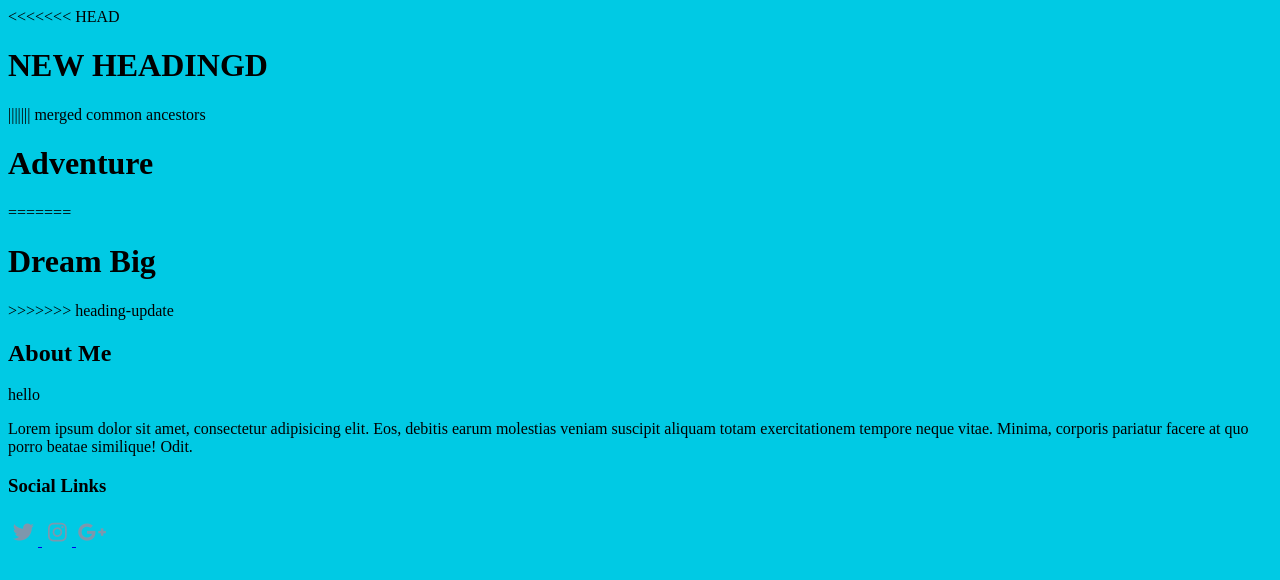
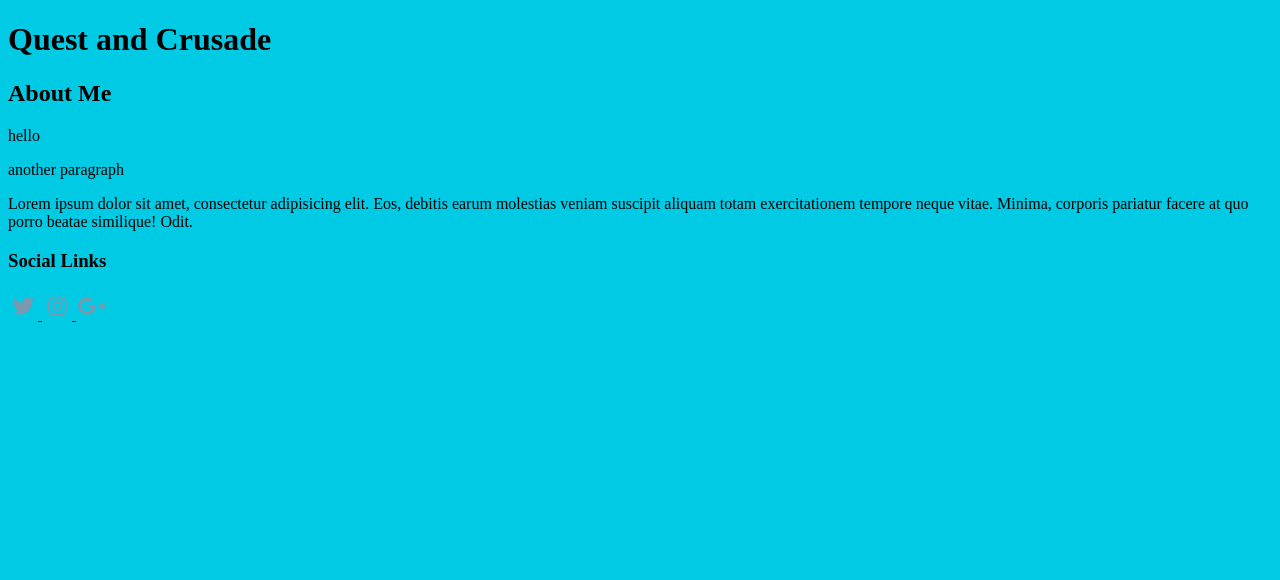
Before and after one commit to sujin3441/git_practice, a plain HTML site: page index.html in a window 1280 px wide. Drawn offline with Linux system fonts and the light colour scheme; files whose address does not match are found by name.

Commit message:
chang heading to quest and crusade q

```diff
--- a/index.html
+++ b/index.html
@@ -10,13 +10,7 @@
 <body>
 
     <header>
-<<<<<<< HEAD
-        <h1>NEW HEADINGD</h1>
-||||||| merged common ancestors
-        <h1>Adventure</h1>
-=======
-        <h1>Dream Big</h1>
->>>>>>> heading-update
+        <h1>Quest and Crusade</h1>
     </header>
 
     <div class="container">
@@ -29,6 +23,7 @@
     <aside>
         <h2>About Me</h2>
         <p>hello</p>
+        <p>another paragraph</p>
         <p>Lorem ipsum dolor sit amet, consectetur adipisicing elit. Eos, debitis earum molestias veniam suscipit aliquam totam exercitationem tempore neque vitae. Minima, corporis pariatur facere at quo porro beatae similique! Odit.</p>
     </aside>
     <!-- end of new content -->
```
